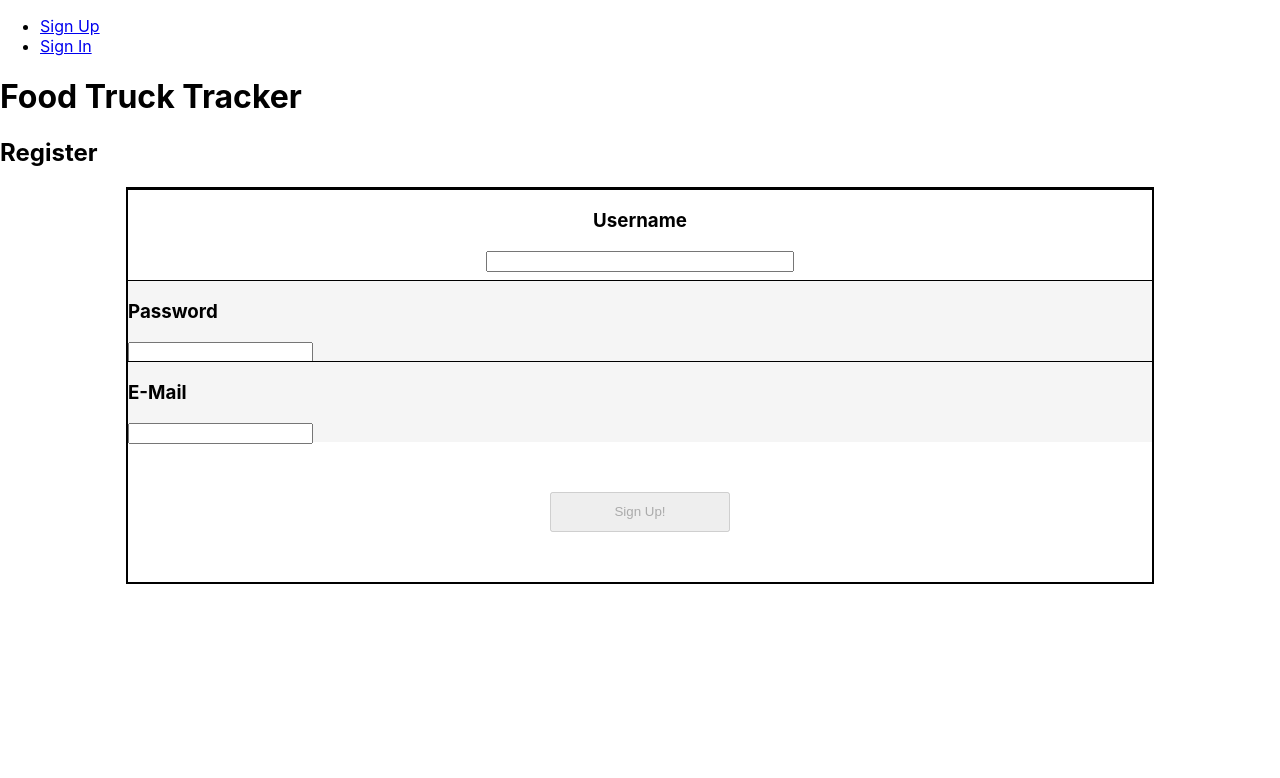
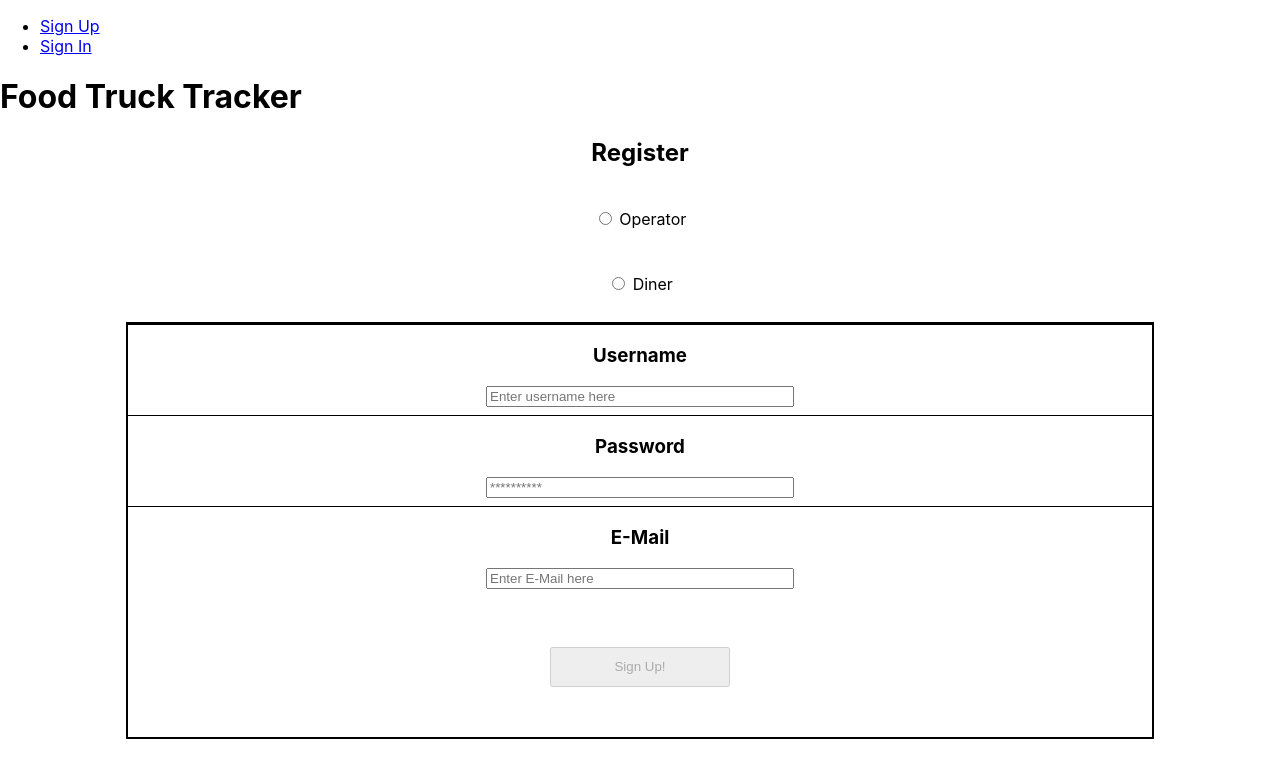
Before and after one commit to FoodTruckBW/FrontEnd, a React (Create React App) app in the folder food-truck/: page /SignUp in a window 1280 px wide. Shown: the top 778 px of the page. Built offline with nearby package versions, Linux system fonts and the light colour scheme.

Commit message:
Button needs work

```diff
--- a/food-truck/src/App.css
+++ b/food-truck/src/App.css
@@ -1,5 +1,13 @@
 .App {
   text-align: center;
+}
+
+h2{
+  text-align:center;
+}
+
+.choices{
+  text-align:center;
 }
 
 .form-container {
@@ -25,12 +33,24 @@ label {
   margin-bottom: 10px;
   background-color: white;
 }
+#pass input {
+  width: 300px;
+}
+#pass {
+  text-align: center;
+  width: 100%;
+  margin-bottom: 10px;
+  background-color: white;
+}
 
-#drop-down {
-  height: 100px;
-  display: flex;
-  align-items: center;
-  border-top: 1px solid black;
+#email input {
+  width: 300px;
+}
+#email {
+  text-align: center;
+  width: 100%;
+  margin-bottom: 10px;
+  background-color: white;
 }
 
 select {
@@ -43,12 +63,6 @@ select {
   display: flex;
   flex-direction: column;
   height: 130px;
-  justify-content: space-around;
-  margin: 5px 10px 5px 10px;
-}
-.toppings {
-  display: flex;
-  height: 80px;
   justify-content: space-around;
   margin: 5px 10px 5px 10px;
 }
--- a/food-truck/src/App.js
+++ b/food-truck/src/App.js
@@ -1,4 +1,3 @@
-
 import React from "react";
 import {Route, Link} from "react-router-dom";
 import SignInForm from "./components/SignInForm";
@@ -24,7 +23,7 @@ const App = () => {
             <SignUpForm />
           </Route>
 
-          <Route exact path="SignIn">
+          <Route exact path="/SignIn">
             <SignInForm />
           </Route>
 
--- /dev/null
+++ b/food-truck/src/components/SignIn.js
@@ -0,0 +1,19 @@
+import React from 'react';
+
+
+const SignIn = (props) => {
+    const {signin}= props
+    return (<div>
+        <h2>Login Details</h2>
+        <ul>
+            <li>Name:{signin.username}</li>
+            <li>Password:{signin.pass}</li>
+            <li>E-Mail:{signin.email}</li>
+            <li>User type:{signin.usertype}</li>
+        </ul>
+
+
+    </div>  );
+}
+
+export default SignIn;
--- a/food-truck/src/components/SignInForm.js
+++ b/food-truck/src/components/SignInForm.js
@@ -1,11 +1,12 @@
 import React, {useState,useEffect} from 'react';
 import schema from '../validation/formSchema'
+import SignIn from './SignIn'
 import * as yup from 'yup'
 
 const initialValues= {
-    user: '',
+    username: '',
     pass: '',
-    email: ''
+    usertype: ''
 }
 
 let ordered = false
@@ -36,32 +37,58 @@ const SignInForm = () => {
       const onSubmit = (event) => {
           event.preventDefault()
           const newsignin= {
-            name: formValues.name.trim(),
-            size: formValues.size.trim(),
-            sauce: formValues.sauce.trim(),
-            intructions:formValues.instructions.trim(),
-            toppings: ['pepperoni', 'cheese', 'meatLovers', 'veggieLovers'].filter((topping => formValues[topping]))
+            username: formValues.username.trim(),
+            pass: formValues.pass.trim(),
+            usertype:formValues.usertype.trim()
           }
           setsignin(newsignin)
           ordered=true
       }
 
+      if (ordered) {
+        return <SignIn signin={signin} />
+    }
+    else {
+
      return (
-        <div >
+        <div>
             <h2>Log In</h2>
+
+            <div className='choices'>
+                    <div>
+                        <input type='radio'
+                        name='usertype'
+                        value='Operator'
+                        checked={formValues.usertype === 'Operator'}
+                        onChange={onChange}
+                        /> Operator
+                    </div>
+                    <div>
+                        <input type='radio'
+                        name='usertype'
+                        value="Diner"
+                        checked={formValues.usertype === 'Diner'}
+                        onChange={onChange}
+                        /> Diner
+                    </div>
+                </div>
 
             <form className='form-container' onSubmit={onSubmit}>
             <label id='username'>
                     <h3>Username</h3>
                     <input name='username'
-                    value={formValues.name}
+                    type="text"
+                    placeholder="Enter username here"
+                    value={formValues.username}
                     onChange={onChange}
                     />
                 </label>
-                <label id='pword'>
+                <label id='pass'>
                     <h3>Password</h3>
-                    <input name='pword'
-                    value={formValues.pword}
+                    <input name='pass'
+                    type="password"
+                    placeholder="**********"
+                    value={formValues.pass}
                     onChange={onChange}
                     />
                 </label>
@@ -74,5 +101,5 @@ const SignInForm = () => {
      )
 }
 
-
+}
 export default SignInForm;
--- /dev/null
+++ b/food-truck/src/components/SignUp.js
@@ -0,0 +1,20 @@
+import React from 'react';
+
+
+const SignUp = (props) => {
+    const {signup}= props
+    return (<div>
+        <h2>Register Details</h2>
+
+        <ul>
+            <li>Name:{signup.username}</li>
+            <li>Password:{signup.pass}</li>
+            <li>E-Mail:{signup.email}</li>
+            <li>User type:{signup.usertype}</li>
+        </ul>
+
+
+    </div>  );
+}
+
+export default SignUp;
--- a/food-truck/src/components/SignUpForm.js
+++ b/food-truck/src/components/SignUpForm.js
@@ -1,11 +1,13 @@
 import React, {useState,useEffect} from 'react';
 import schema from '../validation/formSchema'
+import SignUp from './SignUp'
 import * as yup from 'yup'
 
 const initialValues= {
-    user: '',
+    username: '',
     pass: '',
-    email: ''
+    email: '',
+    usertype: ''
 }
 
 let ordered = false
@@ -36,49 +38,83 @@ const SignUpForm = () => {
       const onSubmit = (event) => {
           event.preventDefault()
           const newsignup= {
-            name: formValues.name.trim(),
-            size: formValues.size.trim(),
-            sauce: formValues.sauce.trim(),
-            intructions:formValues.instructions.trim(),
-            toppings: ['pepperoni', 'cheese', 'meatLovers', 'veggieLovers'].filter((topping => formValues[topping]))
-          }
+            username: formValues.username.trim(),
+            pass: formValues.pass.trim(),
+            email: formValues.email.trim(),
+            usertype:formValues.usertype.trim(),
+       }
           setsignup(newsignup)
           ordered=true
       }
+
+      if (ordered) {
+        return <SignUp signup={signup} />
+    }
+    else {
 
       return(
         <div >
             <h2>Register</h2>
 
-            <form className='form-container' onSubmit={onSubmit}>
+            <div className='choices'>
+                    <div>
+                        <input type='radio'
+                        name='usertype'
+                        value='Operator'
+                        checked={formValues.usertype === 'Operator'}
+                        onChange={onChange}
+                        /> Operator
+                    </div>
+                    <div>
+                        <input type='radio'
+                        name='usertype'
+                        value="Diner"
+                        checked={formValues.usertype === 'Diner'}
+                        onChange={onChange}
+                        /> Diner
+                    </div>
+                </div>
+
+                <form className='form-container' onSubmit={onSubmit}>
             <label id='username'>
                     <h3>Username</h3>
                     <input name='username'
-                    value={formValues.name}
+                    minLength = "6"
+                    type="text"
+                    placeholder="Enter username here"
+                    value={formValues.username}
                     onChange={onChange}
                     />
                 </label>
-                <label id='pword'>
+                <label id='pass'>
                     <h3>Password</h3>
-                    <input name='pword'
-                    value={formValues.pword}
+                    <input name='pass'
+                    minLength = "6"
+                    type="password"
+                    placeholder="**********"
+                    value={formValues.pass}
                     onChange={onChange}
                     />
                 </label>
                 <label id='email'>
                     <h3>E-Mail</h3>
                     <input name='email'
+                    type="text"
+                    placeholder="Enter E-Mail here"
                     value={formValues.email}
                     onChange={onChange}
                     />
                 </label>
 
+                <div className='controls'>
                 <button id='submit'disabled={disabled}>Sign Up!</button>
-
+                </div>
 
             </form>
         </div>
       )
+    }
 }
 
+
 export default SignUpForm;
--- a/food-truck/src/validation/formSchema.js
+++ b/food-truck/src/validation/formSchema.js
@@ -1,12 +1,10 @@
-
 import * as yup from 'yup'
 
 export default yup.object().shape({
-    name: yup.string().required("You must enter a name for this order").min(2, "Username must be 2 characters"),
-    size: yup.string().required("Size of Pizza is required!"),
-    sauce: yup.string().required("You must choose a sauce"),
-    pepperoni: yup.boolean(),
-    cheese:yup.boolean().oneOf([true], "You must select a topping"),
-    meatLovers:yup.boolean(),
-    veggieLovers:yup.boolean()
+
+    username: yup.string().required("You must enter a name").min(6, "Username must be at least 6 characters long"),
+    pass: yup.string().required("You must enter a password").min(6, "Password must be at least 6 characters long"),
+    email: yup.string().required("You must enter an email"),
+    usertype: yup.boolean()
+
 })
```
